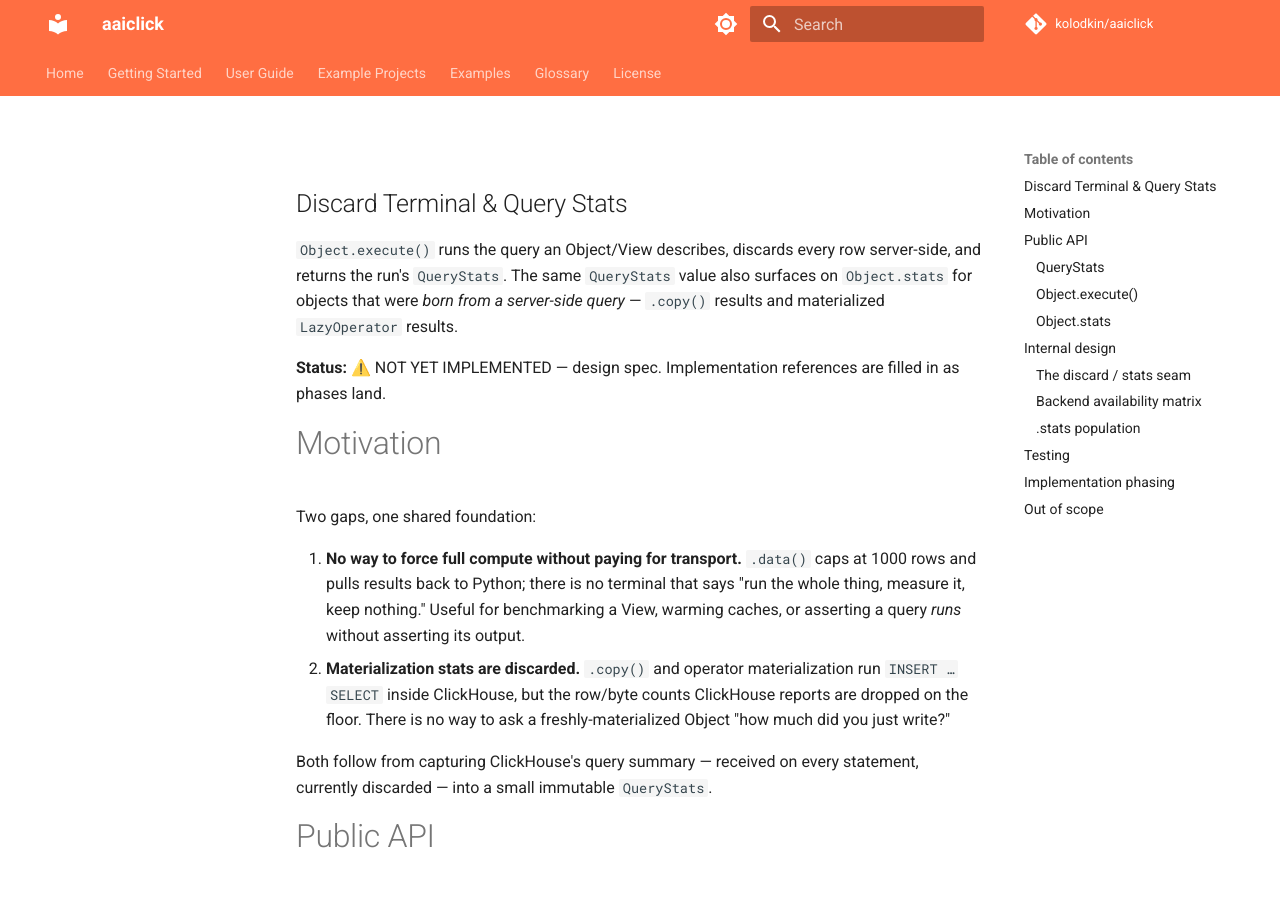
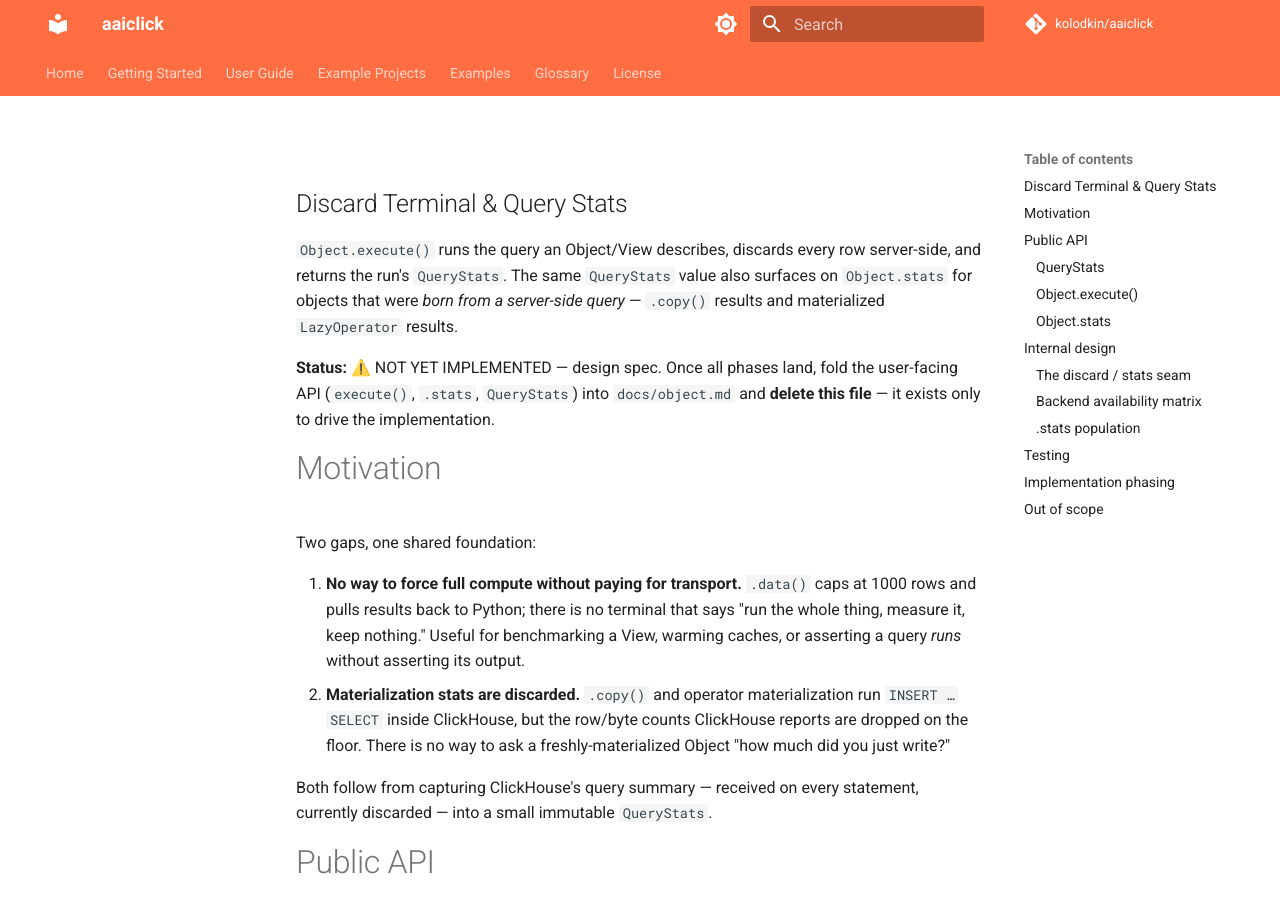
Before and after one commit to kolodkin/aaiclick, an MkDocs documentation site: the page built from docs/discard_terminal.md, in a window 1280 px wide and 900 px high. Built offline with MkDocs 1.6.1 and Material for MkDocs 9.7.7, drawn with Linux system fonts in a browser that asks for light colours; comment, search, counter and statistics services are not loaded.

Commit message:
docs: note discard-terminal spec folds into object.md on completion
https://claude.ai/code/session_0164M6hgHABeSzUf47mnFySH

```diff
--- a/docs/discard_terminal.md
+++ b/docs/discard_terminal.md
@@ -7,8 +7,10 @@ value also surfaces on `Object.stats` for objects that were *born from a
 server-side query* — `.copy()` results and materialized `LazyOperator`
 results.
 
-**Status:** ⚠️ NOT YET IMPLEMENTED — design spec. Implementation references
-are filled in as phases land.
+**Status:** ⚠️ NOT YET IMPLEMENTED — design spec. Once all phases land, fold
+the user-facing API (`execute()`, `.stats`, `QueryStats`) into
+`docs/object.md` and **delete this file** — it exists only to drive the
+implementation.
 
 # Motivation
 
```
